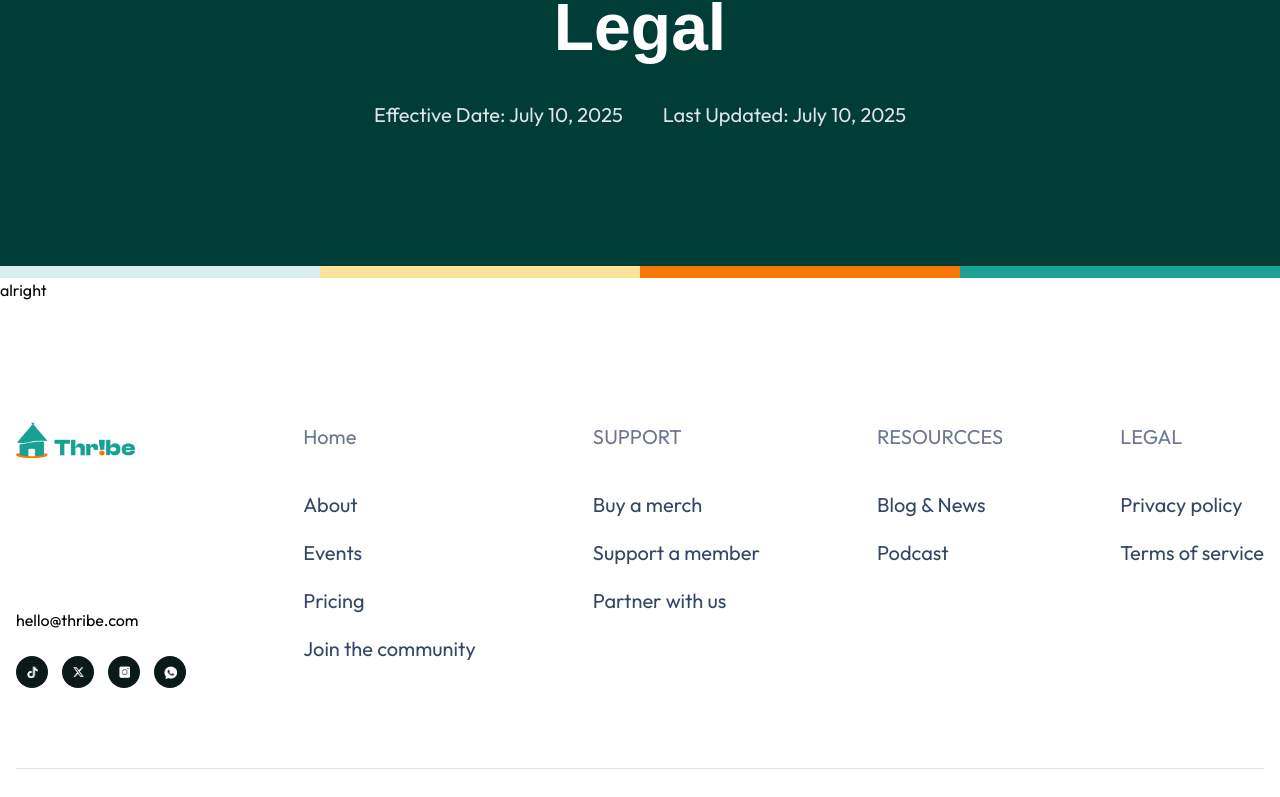
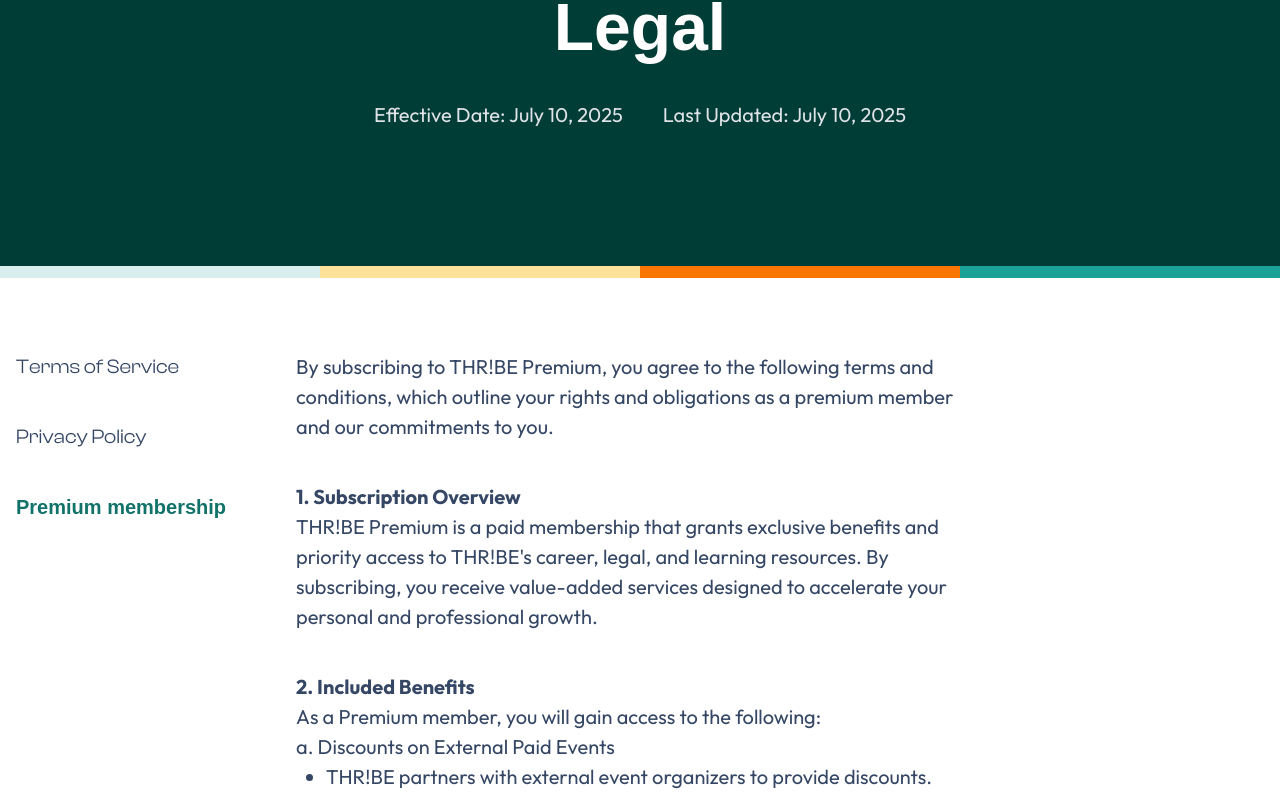
Before and after one commit to chiaka1996/thribes, a Next.js app: page /legal/membership in a window 1280 px wide. Shown: the part 290-1087 px from the top of the page. Built offline with nearby package versions, Linux system fonts and the light colour scheme; a web font is replaced by a local one.

Commit message:
working on the legal page

```diff
--- a/src/app/components/Footer.jsx
+++ b/src/app/components/Footer.jsx
@@ -87,8 +87,8 @@
                 <div>
                     <h3 className="text-[#6B788E] text-[20px] leading-[150%] tracking-[2%]">LEGAL</h3>
                     <div className="mt-[38px] text-[#354764] text-[20px] tracking-[2%] flex flex-col gap-y-[18px]">
-                        <Link href="#">Privacy policy</Link>
-                        <Link href="#">Terms of service</Link>
+                        <Link href="/legal/privacy-policy">Privacy policy</Link>
+                        <Link href="/legal/terms-of-service">Terms of service</Link>
                     </div>
                 </div>
 
--- a/src/app/legal/membership/page.jsx
+++ b/src/app/legal/membership/page.jsx
@@ -1,6 +1,149 @@
+import Link from "next/link";
+
 const Membership = () => {
     return(
-        <div>alright</div>
+        <section className="max-w-[1248px] mx-auto px-[16px] md:px-[20px] xl:px-0 pt-[74px] flex gap-[40px]">
+            <div className="min-w-[240px] text-secondaryColor text-[20px] font-clash tracking-[1%] space-y-[40px] shrink-0">
+                <div><Link href="/legal/terms-of-service" >Terms of Service</Link></div>
+                <div><Link href="/legal/privacy-policy">Privacy Policy</Link></div>
+                <div><Link href="/legal/membership" className="font-[600] text-[#107269]">Premium membership</Link></div>
+
+            </div>
+
+            <div className="w-[690px] space-y-[40px] text-secondaryColor text-[20px] leading-[150%] tracking-[1%]">
+                <p>
+                    By subscribing to THR!BE Premium, you agree to the following terms and conditions,
+                    which outline your rights and obligations as a premium member and our commitments to you.
+                </p>
+                <div>
+                   <h2 className="font-[700]">1. Subscription Overview</h2>
+                    <p>
+                    THR!BE Premium is a paid membership that grants exclusive benefits and priority access to THR!BE&#39;s career,
+                    legal, and learning resources. By subscribing,
+                    you receive value-added services designed to accelerate your personal and professional growth.
+                    </p>
+                </div>
+
+                 <div>
+                   <h2 className="font-[700]">2. Included Benefits</h2>
+                    <p>As a Premium member, you will gain access to the following:</p>
+                    <div className="space-y-[40px]">
+                    <div>
+                        <h5>a. Discounts on External Paid Events</h5>
+                        <ul className="list-disc list-outside pl-[30px]">
+                            <li>THR!BE partners with external event organizers to provide discounts.</li>
+                            <li>Discounts are valid only for events officially listed by THR!BE.</li>
+                            <li>Discount levels may vary and are subject to availability.</li>
+                        </ul>
+                    </div>
+                    <div>
+                        <h5>b. Project Reviews</h5>
+                         <ul className="list-disc list-outside pl-[30px]">
+                            <li>You may submit up to 2 project reviews per quarter.</li>
+                            <li>Reviews include expert critique, UI/UX feedback, and career advice.</li>
+                            <li>Additional reviews may be available for an extra fee.</li>
+                        </ul>
+                    </div>
+                     <div>
+                        <h5>c. Exclusive Job Board</h5>
+                            <ul className="list-disc list-outside pl-[30px]">
+                                <li>You get early access to premium job opportunities vetted by our team.</li>
+                                <li>THR!BE does not guarantee job placement.</li>
+                                <li>Listings are curated for quality and relevance.</li>
+                            </ul>
+                    </div>
+                    <div>
+                        <h5>d. Legal Employment Contract Reviews & Advice</h5>
+                            <ul className="list-disc list-outside pl-[30px]">
+                                <li>Members may submit 1 employment contract per quarter for review.</li>
+                                <li>Reviews are done by licensed professionals or legal advisors affiliated with THR!BE.</li>
+                                <li>Advice is general guidance, not a replacement for legal representation.</li>
+                            </ul>
+                    </div>
+                     <div>
+                        <h5>e. Yearly Merch & Rewards</h5>
+                            <ul className="list-disc list-outside pl-[30px]">
+                                <li>Members receive 1 exclusive merchandise package per subscription year.</li>
+                                <li>Shipping times and designs may vary.</li>
+                                <li>Rewards may include digital products, discount codes, or gifts.</li>
+                            </ul>
+                    </div>
+                    </div>
+                </div>
+
+                <div>
+                   <h2 className="font-[700]">3. Membership Fees</h2>
+                    <ul className="list-disc list-outside pl-[30px]">
+                    <li>The Premium plan is billed monthly, quaterly or annually, depending on your selection.</li>
+                    <li>All fees are clearly displayed at checkout and are non-refundable once processed.</li>
+                    <li>Prices are subject to change, with prior notice given to current subscribers.</li>
+                   </ul>
+                </div>
+
+                <div>
+                   <h2 className="font-[700]">4. Cancellations & Refunds</h2>
+                    <ul className="list-disc list-outside pl-[30px]">
+                    <li>You can cancel anytime via your account dashboard or by emailing support.</li>
+                    <li>Cancellations take effect at the end of your current billing cycle.</li>
+                    <li>Partial refunds are not issued for unused benefits within a billing period.</li>
+                   </ul>
+                </div>
+
+                <div>
+                   <h2 className="font-[700]">5. Fair Use Policy</h2>
+                   <p>To ensure fairness and sustainability:</p>
+                    <ul className="list-disc list-outside pl-[30px]">
+                    <li>Reviews and legal consultations are limited as outlined above.</li>
+                    <li>Abuse (e.g., spamming job board access, mass content downloads, or reselling benefits) may result in suspension without refund.</li>
+                    <li>Membership is non-transferable.</li>
+                   </ul>
+                </div>
+
+                <div>
+                   <h2 className="font-[700]">6. THR!BE&#39;s Right</h2>
+                   <p>To ensure fairness and sustainability:</p>
+                    <ul className="list-disc list-outside pl-[30px]">
+                    <li>Reviews and legal consultations are limited as outlined above.</li>
+                    <li>Abuse (e.g., spamming job board access, mass content downloads, or reselling benefits) may result in suspension without refund.</li>
+                    <li>Membership is non-transferable.</li>
+                   </ul>
+                </div>
+
+                <div>
+                   <h2 className="font-[700]">7. Data & Privacy</h2>
+                   <p>
+                    Your data will be processed in accordance with our Privacy Policy. By subscribing,
+                    you consent to our data handling practices for communication, billing, and service delivery.
+                   </p>
+                </div>
+
+                <div>
+                   <h2 className="font-[700]">8. Governing Law</h2>
+                   <p>
+                    These terms are governed by the laws of
+                    [Insert Country/Jurisdiction]. Disputes will be resolved in [Insert Legal Location] under fair arbitration.
+                   </p>
+                </div>
+
+                <div>
+                   <h2 className="font-[700]">9. Contact</h2>
+                   <p>
+                     For support, cancellations, or inquiries:
+                   </p>
+                   <div>
+                    <Link href="#" className="decoration text-[#107269]">Hello@thribe.com</Link>
+                   </div>
+                    <div>
+                    <Link href="#" className="decoration text-[#107269]">www.thribe.com</Link>
+                   </div>
+                </div>
+
+
+
+
+            </div>
+
+        </section>
     )
 }
 
--- a/src/app/legal/terms-of-use/page.jsx
+++ b/src/app/legal/terms-of-service/page.jsx
@@ -4,9 +4,9 @@
     return(
         <section className="max-w-[1248px] mx-auto px-[16px] md:px-[20px] xl:px-0 pt-[74px] flex gap-[40px]">
             <div className="min-w-[240px] text-secondaryColor text-[20px] font-clash tracking-[1%] space-y-[40px] shrink-0">
-                <div><Link href="#" className="font-[600] text-[#107269] ">Terms of Service</Link></div>
-                <div><Link href="#">Privacy Policy</Link></div>
-                <div><Link href="#">Premium membership</Link></div>
+                <div><Link href="/legal/terms-of-service" className="font-[600] text-[#107269] ">Terms of Service</Link></div>
+                <div><Link href="/legal/privacy-policy">Privacy Policy</Link></div>
+                <div><Link href="/legal/membership">Premium membership</Link></div>
 
             </div>
 
```
